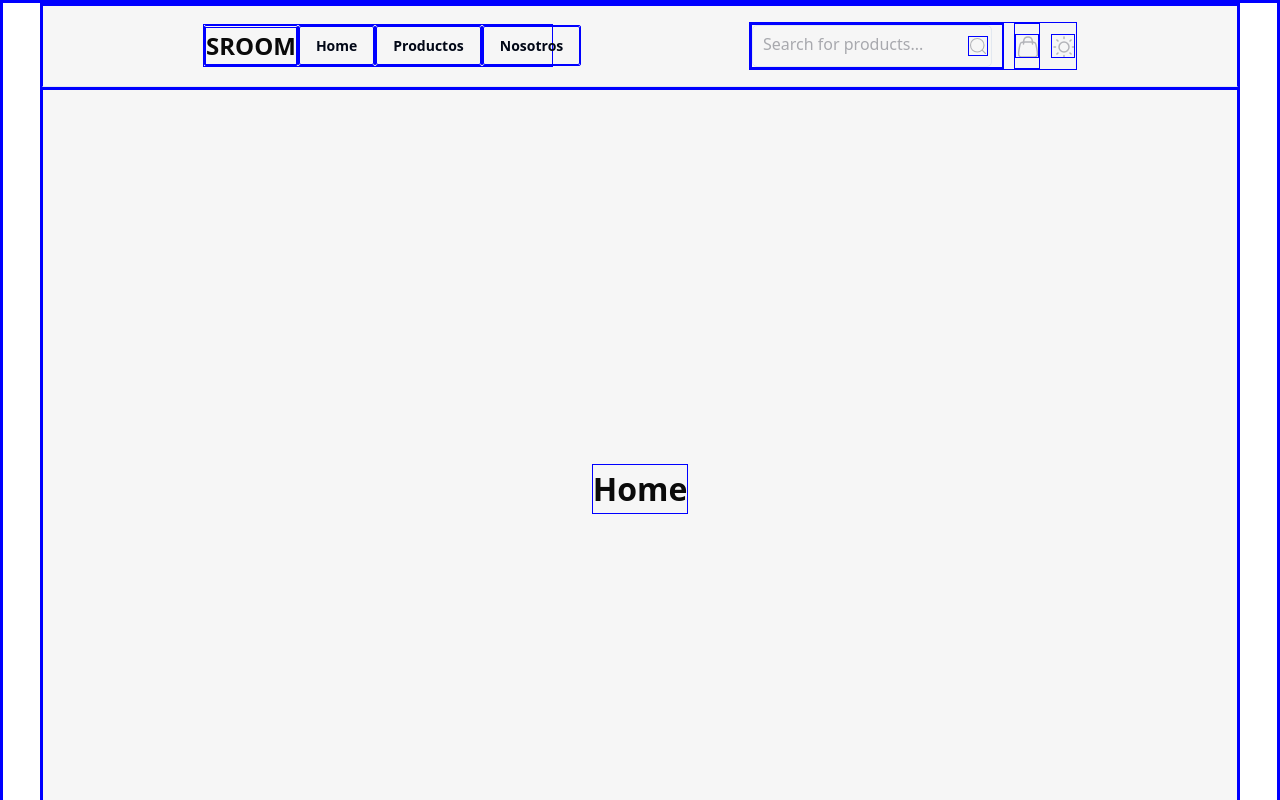
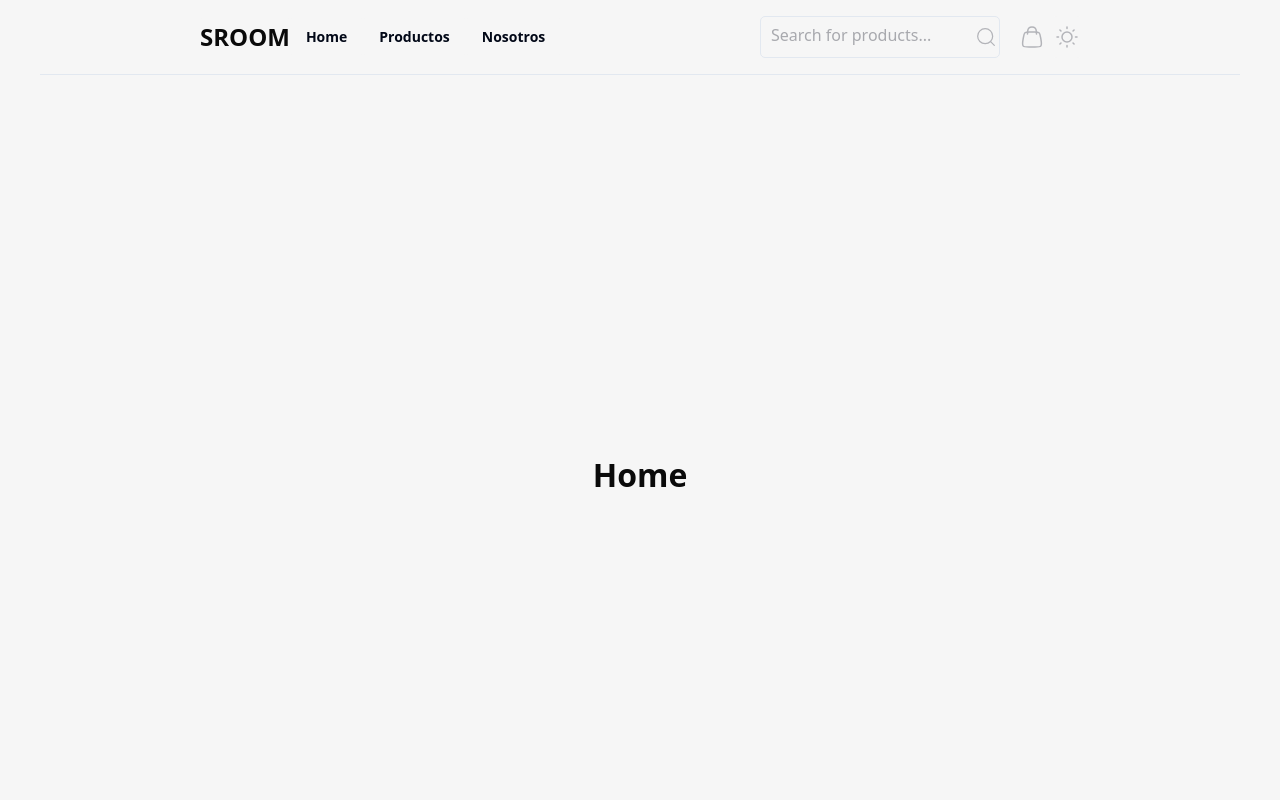
Before and after one commit to Srossiprieto/sroomShop, a React (Vite) app: page / in a window 1280 px wide. Shown: the top 800 px of the page. Built offline with nearby package versions, Linux system fonts and the light colour scheme.

Commit message:
fix: Layout-color

```diff
--- a/src/App.jsx
+++ b/src/App.jsx
@@ -5,10 +5,12 @@ import Layout from './Layout/Layout';
 import Home from './pages/home/home';
 import Error from './pages/error/error';
 import About from './pages/about/about';
+import { ThemeProvider } from './contexts/ThemeContext/ThemeContext';
 
 function App() {
   return (
     <Router>
+      <ThemeProvider>
         <Layout>
           <Routes>
             <Route exact path="/" element={<Home />} />
@@ -16,6 +18,7 @@ function App() {
             <Route path="*" element={<Error />} />
           </Routes>
         </Layout>
+      </ThemeProvider>
     </Router>
   );
 }
--- a/src/Layout/Layout.jsx
+++ b/src/Layout/Layout.jsx
@@ -2,8 +2,10 @@ import Footer from "../components/Footer/Footer"
 import Navbar from "../components/Navbar/Navbar"
 import styles from "./Layout.module.css"
 
+
 function Layout({children}) {
   return (
+    <>
         <div className={styles.container}>
             <header>
                 <Navbar/>
@@ -15,6 +17,7 @@ function Layout({children}) {
                 <Footer/>
             </footer>
         </div>
+    </>
   )
 }
 
--- a/src/Layout/Layout.module.css
+++ b/src/Layout/Layout.module.css
@@ -6,4 +6,6 @@
     max-width: 1200px;
     margin: 0 auto;
     padding: 0;
+    background-color: var(--background-color);
+    color: var(--primary-text-color);
   }
--- a/src/index.css
+++ b/src/index.css
@@ -1,6 +1,5 @@
 
 * {
-    border: 1px solid blue;
     margin: 0;
     padding: 0;
     box-sizing: border-box;
@@ -14,6 +13,7 @@
     font-variation-settings: normal;
     -webkit-tap-highlight-color: transparent;
     transition: background-color 0.25s ease-in-out;
+    background-color: var(--background-color);
 
   }
 
--- a/src/main.jsx
+++ b/src/main.jsx
@@ -1,13 +1,14 @@
 import { StrictMode } from 'react'
 import { createRoot } from 'react-dom/client'
 import App from './App.jsx'
+
 
 import './index.css'
 import { ThemeProvider } from './contexts/ThemeContext/ThemeContext.jsx';
 createRoot(document.getElementById('root')).render(
   <StrictMode>
     <ThemeProvider>
-      <App />
+        <App />
     </ThemeProvider>
   </StrictMode>,
 )
```
Lines whose indentation alone changed are shown as unchanged.
